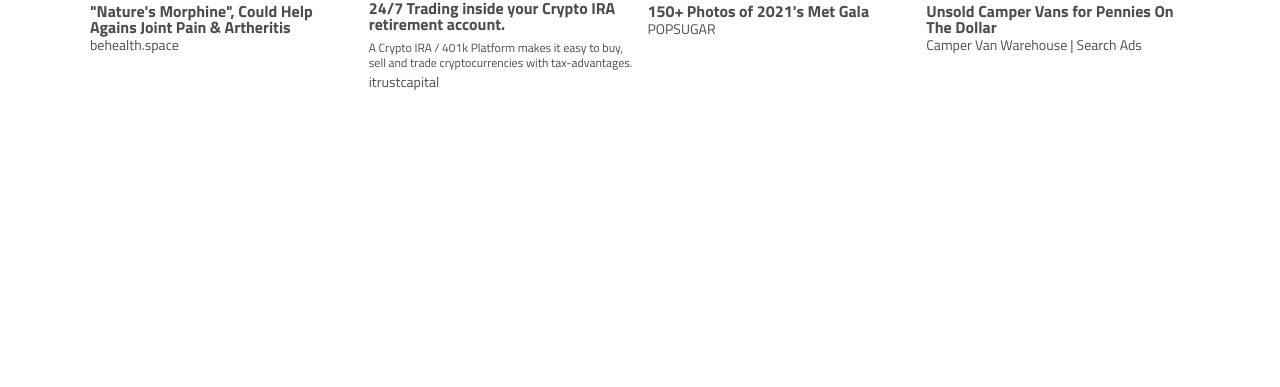
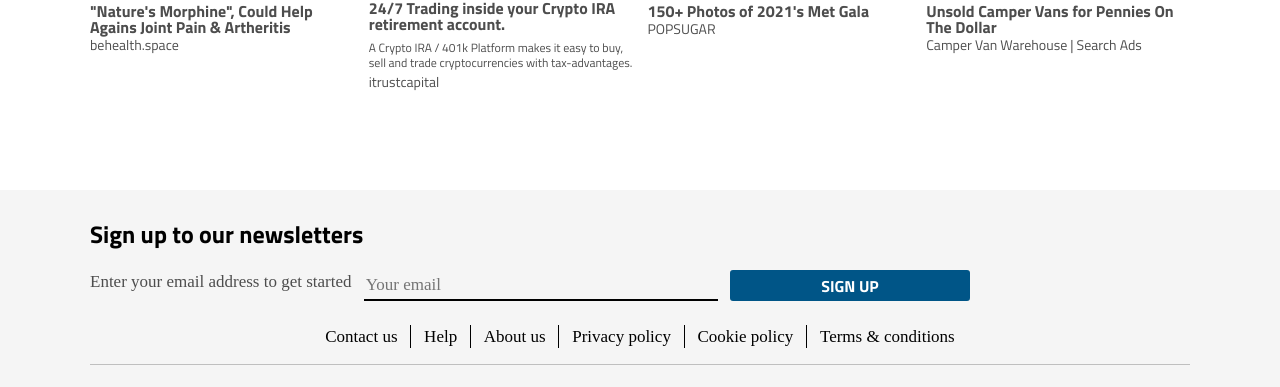
Before and after one commit to Jerriath/positioning-practice, a plain HTML site: page index.html in a window 1280 px wide. Shown: the part 3415-3802 px from the top of the page. Before the commit the page ends 3605 px from the top, so only its background shows below. Drawn offline with Linux system fonts and the light colour scheme.

Commit message:
Added newsletter form

```diff
--- a/index.html
+++ b/index.html
@@ -392,7 +392,30 @@
         </section>
 
         <footer class="footer-final">
+            <div class="footer-div">
+                <div class="newsletter">
+                    <h1 style="font-size: 24px;" class="thick-font">Sign up to our newsletters</h1>
+                    <form class="newsletter-form thick-font">
+                        <label style="font-size: 17px !important; margin-bottom: 0;" class="thin-font article-font darker-grey-font" for="email">Enter your email address to get started</label>
+                        <input style="margin-right: 0; font-size: 17px;" class="article-font" name="email" type="email" placeholder="Your email">
+                        <button style="width: 240px; margin: 1.5rem 0;" class="default-btn navy-btn">SIGN UP</button>
+                    </form>
+                    <div class="footer-nav">
+                        <h3 class="footer-navItem">Contact us</h3>
+                        <h3 class="footer-navItem">Help</h3>
+                        <h3 class="footer-navItem">About us</h3>
+                        <h3 class="footer-navItem">Privacy policy</h3>
+                        <h3 class="footer-navItem">Cookie policy</h3>
+                        <h3 style="border-right: 0;" class="footer-navItem">Terms & conditions</h3>
+                    </div>
+                </div>
+                <div class="footer-main">
 
+                </div>
+                <div class="copyright">
+
+                </div>
+            </div>
         </footer>
 
     </body>
--- a/style.css
+++ b/style.css
@@ -351,6 +351,43 @@ article {
 /*----- Footer-Final styles -----*/
 .footer-final {
     background-color: #f5f5f5;
+    padding: 2rem 0;
+}
+
+.footer-div {
+    width: 60%;
+    min-width: 1100px;
+    margin: 0 auto;
+}
+
+.newsletter {
+    border-bottom: 1px solid #bfbfbf;
+}
+
+form {
+    width: 80%;
+    display: flex;
+    justify-content: space-between;
+}
+
+input {
+    background: none;
+    border: none;
+    border-radius: none;
+    border-bottom: 2px solid black;
+    width: 350px;
+}
+
+.footer-nav {
+    display: flex;
+    justify-content: center;
+    margin-bottom: 1rem;
+}
+
+.footer-navItem {
+    font-size: 17px;
+    padding: 0.2rem 0.8rem;
+    border-right: 1px solid black;
 }
 
 
```
